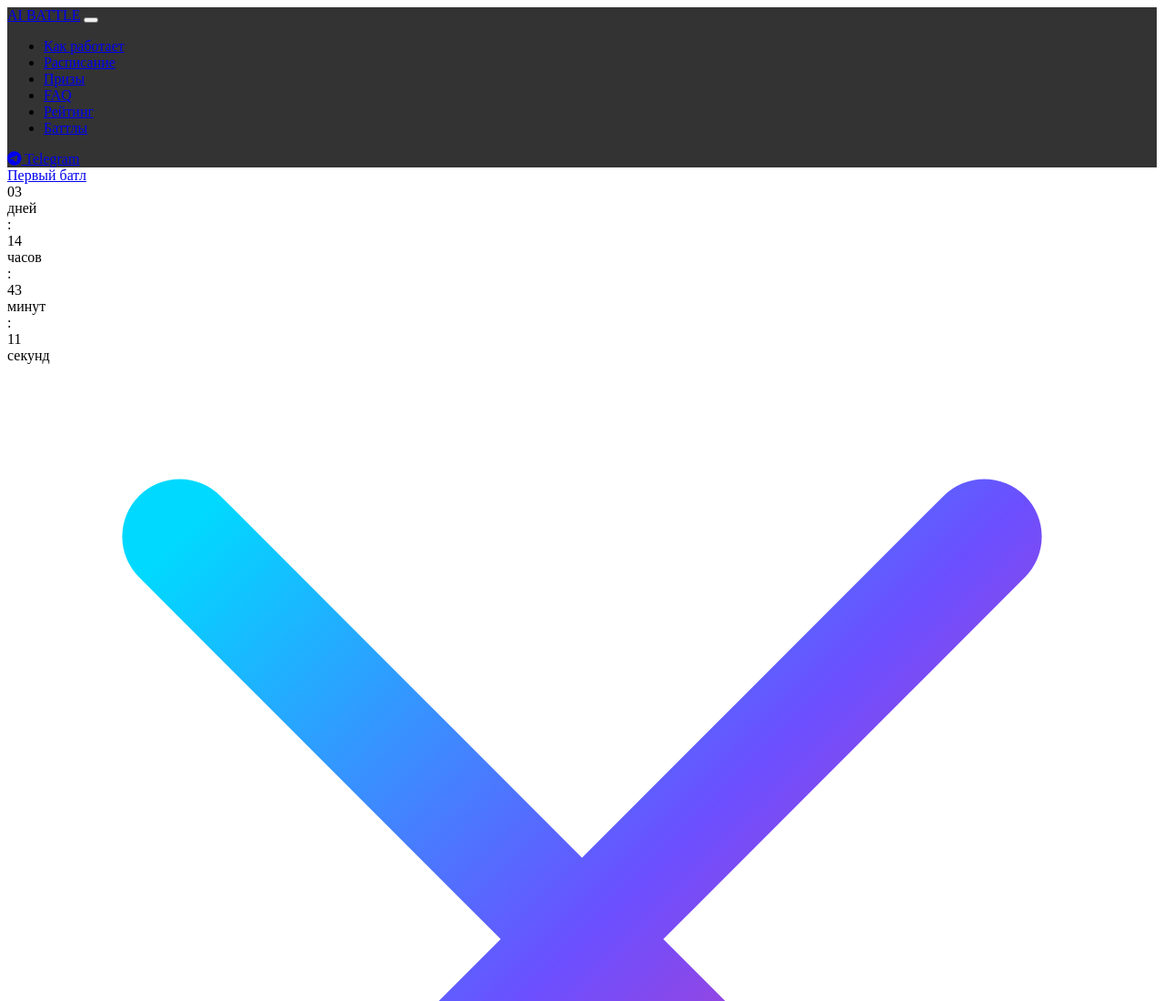
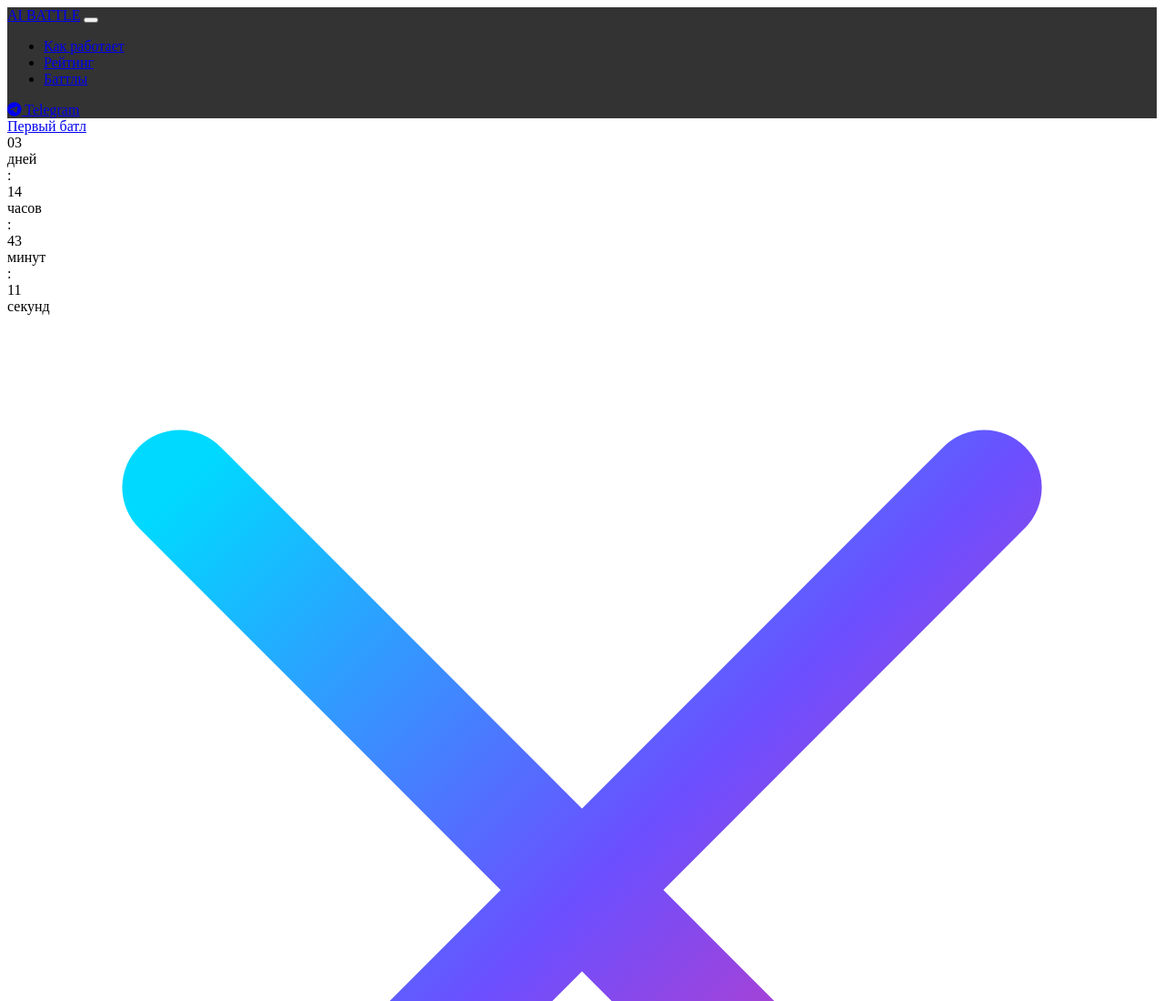
Before and after one commit to juliana-makarova/aibattle-preview, a website built with Vite: page index.html in a window 1280 px wide. Shown: the top 1100 px of the page at 91% size. Built offline with nearby package versions, Linux system fonts and the light colour scheme.

Commit message:
Update index.html

```diff
--- a/index.html
+++ b/index.html
@@ -28,9 +28,7 @@
       <ul class="nav-menu" id="siteNav">
         <!-- Секции на главной -->
         <li><a href="./index.html#how">Как работает</a></li>
-        <li><a href="./index.html#schedule">Расписание</a></li>
-        <li><a href="./index.html#prizes">Призы</a></li>
-        <li><a href="./index.html#faq">FAQ</a></li>
+
 
         <!-- Страницы -->
         <li><a href="./rating.html">Рейтинг</a></li>
```
